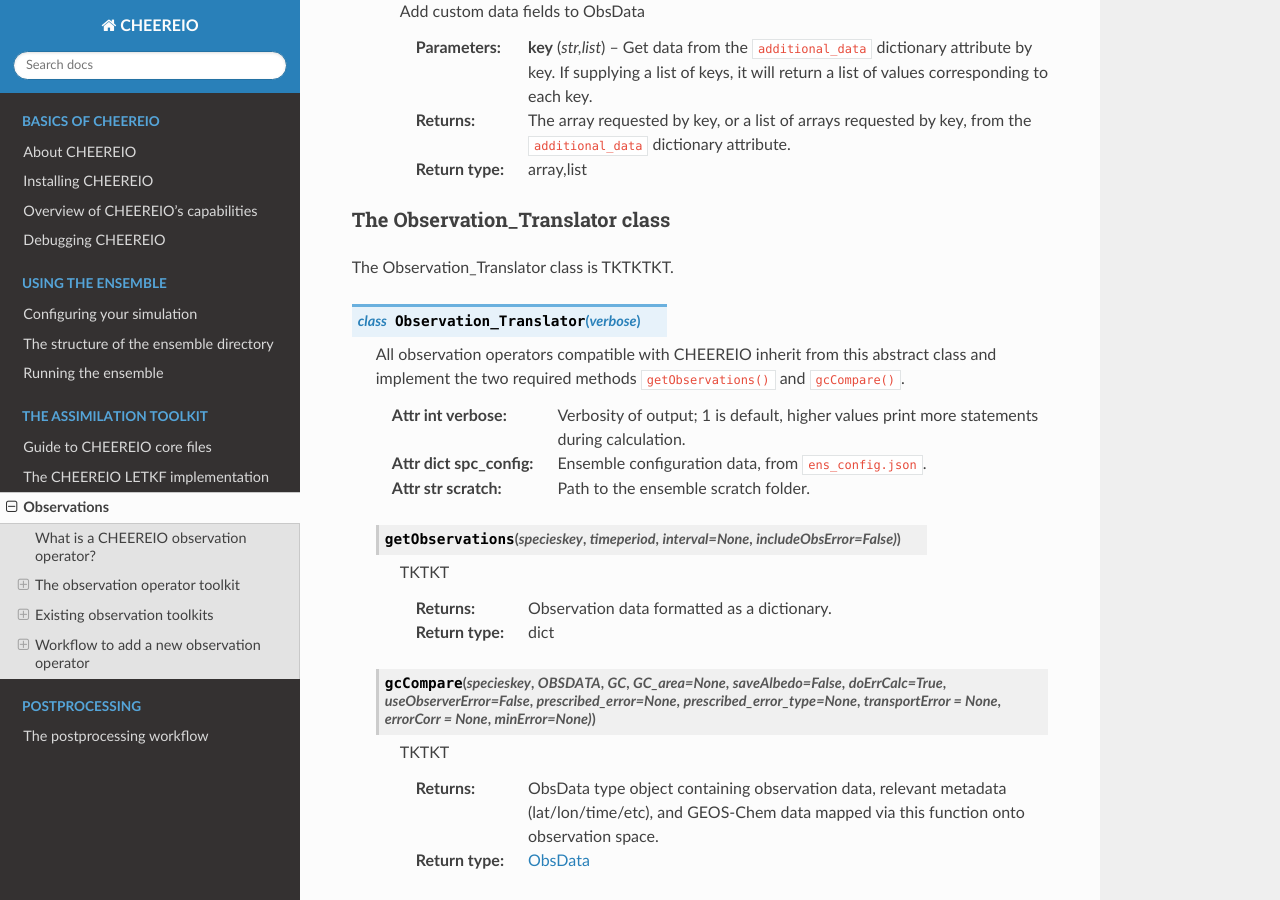
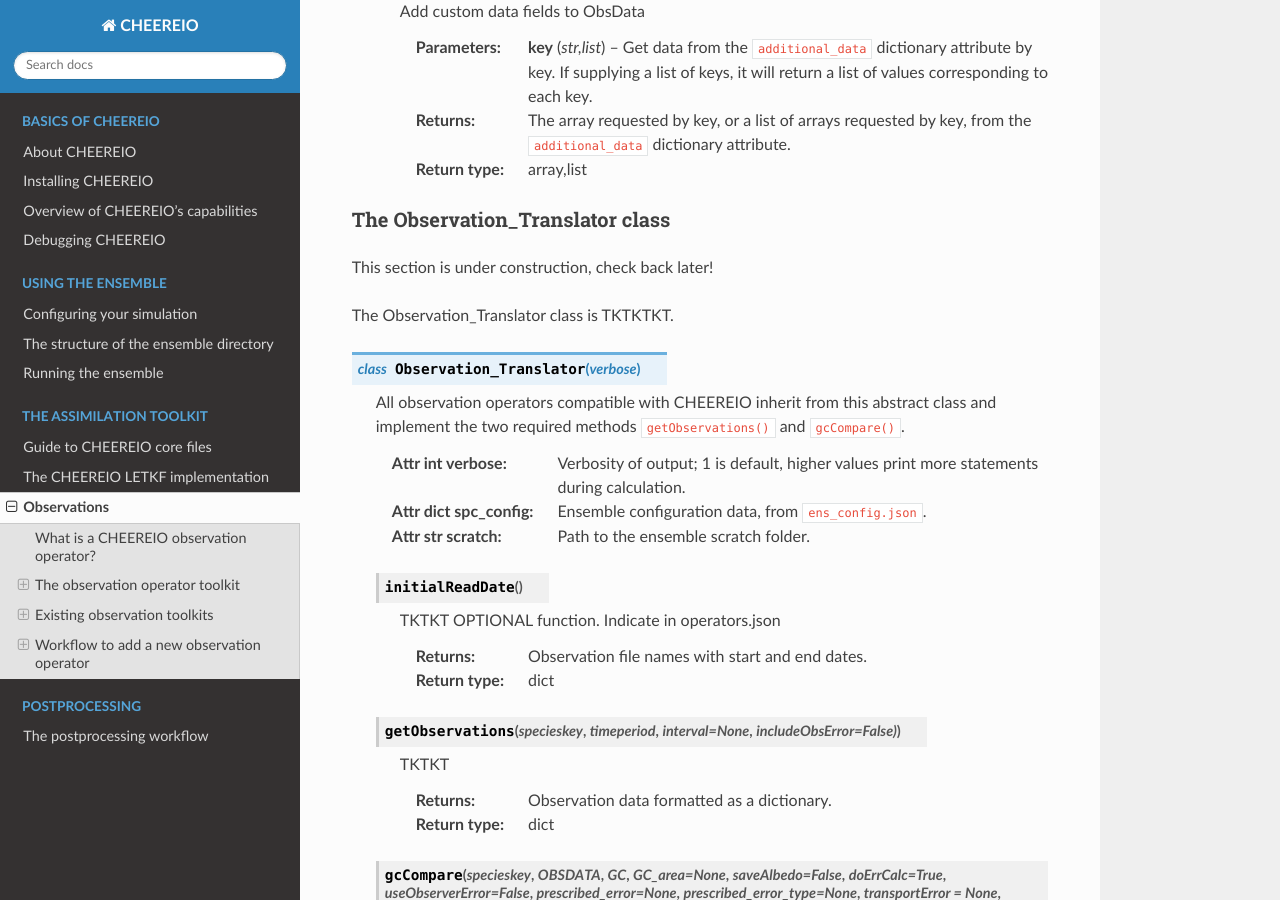
Before and after one commit to drewpendergrass/CHEEREIO, a Sphinx documentation site: the page built from docs/Observations.rst, in a window 1280 px wide and 900 px high, scrolled down 7594 px. Built offline with Sphinx 7.4.7 and the Read the Docs theme 2.0.0, drawn with Linux system fonts in a browser that asks for light colours.

Commit message:
more work observation translator

```diff
--- a/docs/Observations.rst
+++ b/docs/Observations.rst
@@ -211,6 +211,8 @@
 The Observation_Translator class
 ~~~~~~~~~~~~~
 
+This section is under construction, check back later!
+
 The Observation_Translator class is TKTKTKT.
 
 .. py:class:: Observation_Translator(verbose)
@@ -220,6 +222,13 @@
    :attr int verbose: Verbosity of output; 1 is default, higher values print more statements during calculation.
    :attr dict spc_config: Ensemble configuration data, from ``ens_config.json``.
    :attr str scratch: Path to the ensemble scratch folder.
+
+   .. py:method:: Observation_Translator.initialReadDate()
+
+      TKTKT OPTIONAL function. Indicate in operators.json
+
+      :return: Observation file names with start and end dates.
+      :rtype: dict
 
    .. py:method:: Observation_Translator.getObservations(specieskey,timeperiod, interval=None, includeObsError=False))
 
@@ -234,9 +243,6 @@
 
       :return: ObsData type object containing observation data, relevant metadata (lat/lon/time/etc), and GEOS-Chem data mapped via this function onto observation space.
       :rtype: ObsData
-
-
-
 
 
 Existing observation toolkits
```
